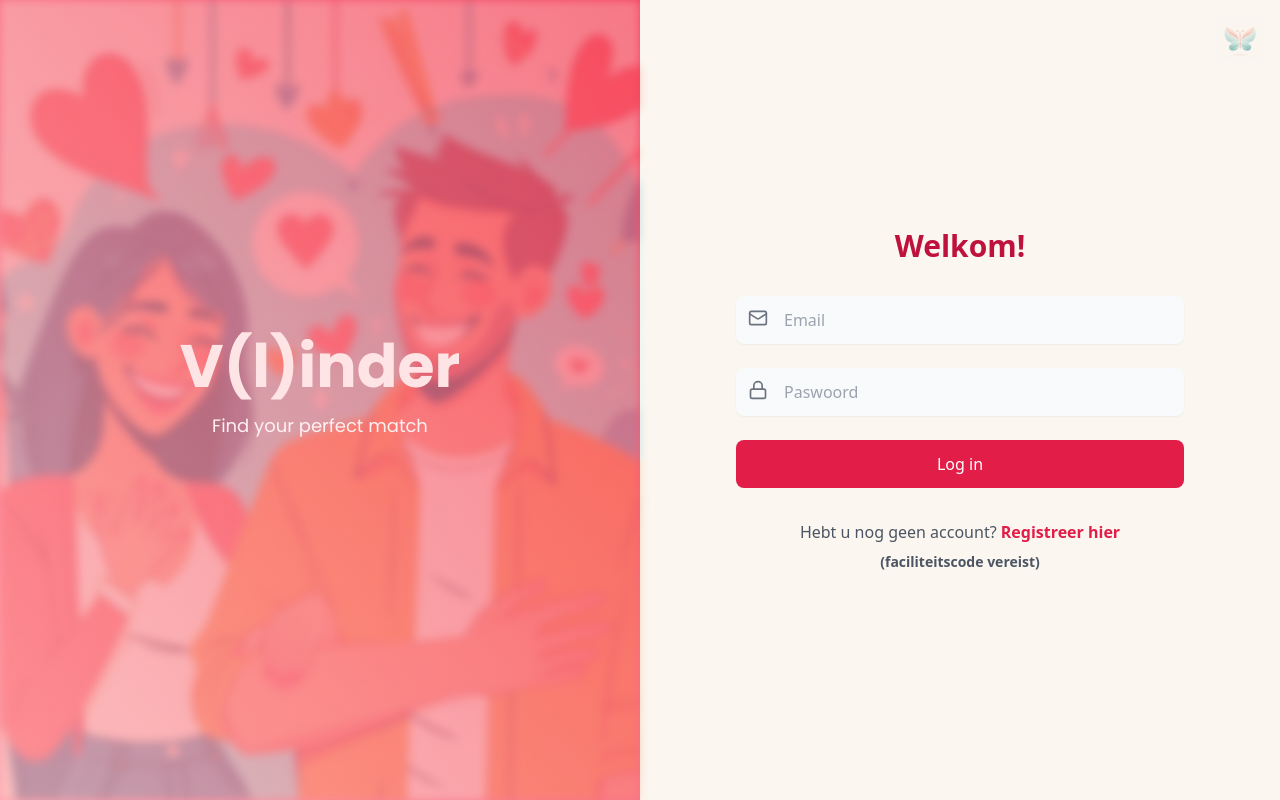
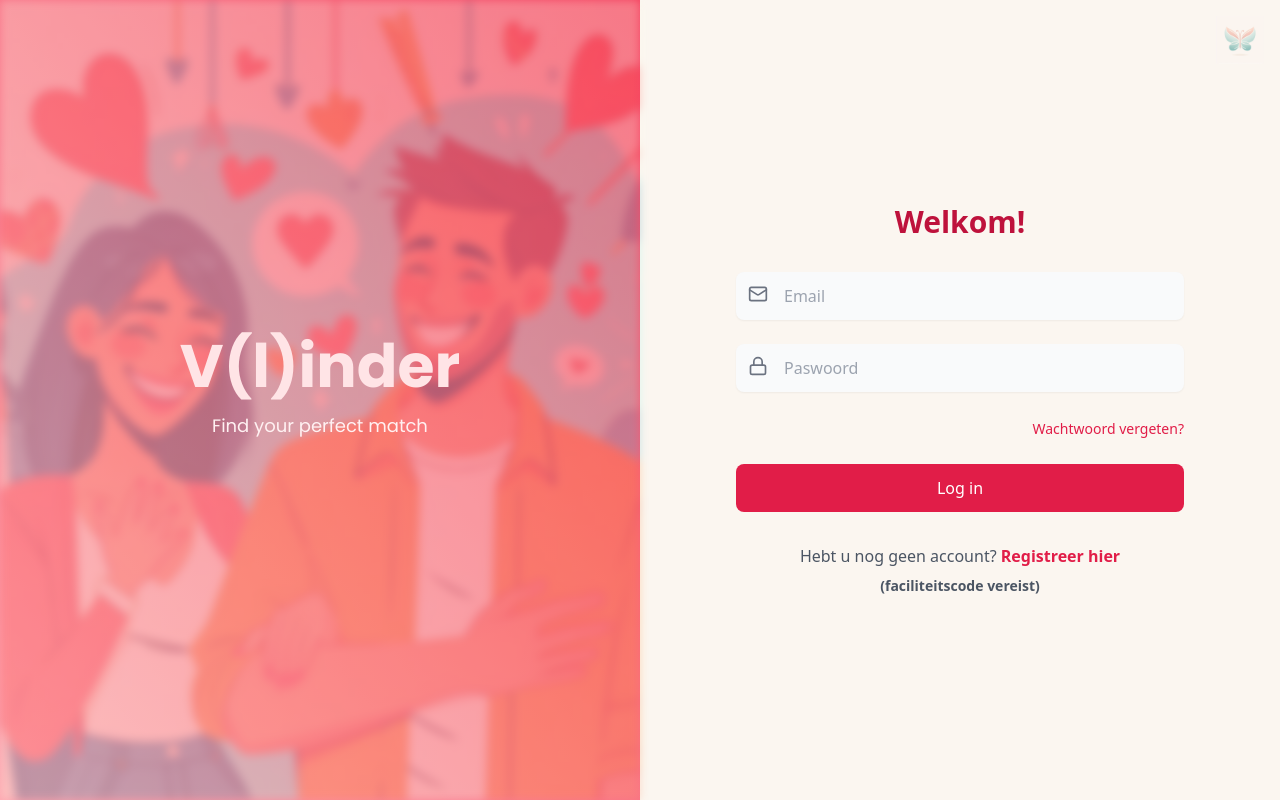
Before and after one commit to remcohofmans/RnD, a React (Create React App) app: page /feed in a window 1280 px wide. Built offline with nearby package versions, Linux system fonts and the light colour scheme; no server answers.

Commit message:
Link naar forgotPassword page

```diff
--- a/src/Components/LoginRegister.jsx
+++ b/src/Components/LoginRegister.jsx
@@ -218,6 +218,16 @@ const LoginRegister = ({ loginWithEmail, signUpWithEmail, error }) => {
 
                 {passwordFeedback && <p className="text-red-600 text-sm">{passwordFeedback}</p>}
 
+                             {/* Forgot Password Link */}
+                             <div className="text-right mt-2">
+                  <a
+                    href="/forgotPassword"
+                    className="text-[#e11d48] hover:text-[#be123c] text-sm"
+                  >
+                    Wachtwoord vergeten?
+                  </a>
+                </div>
+
                 <button
                   type="submit"
                   // disabled={loading}
```
